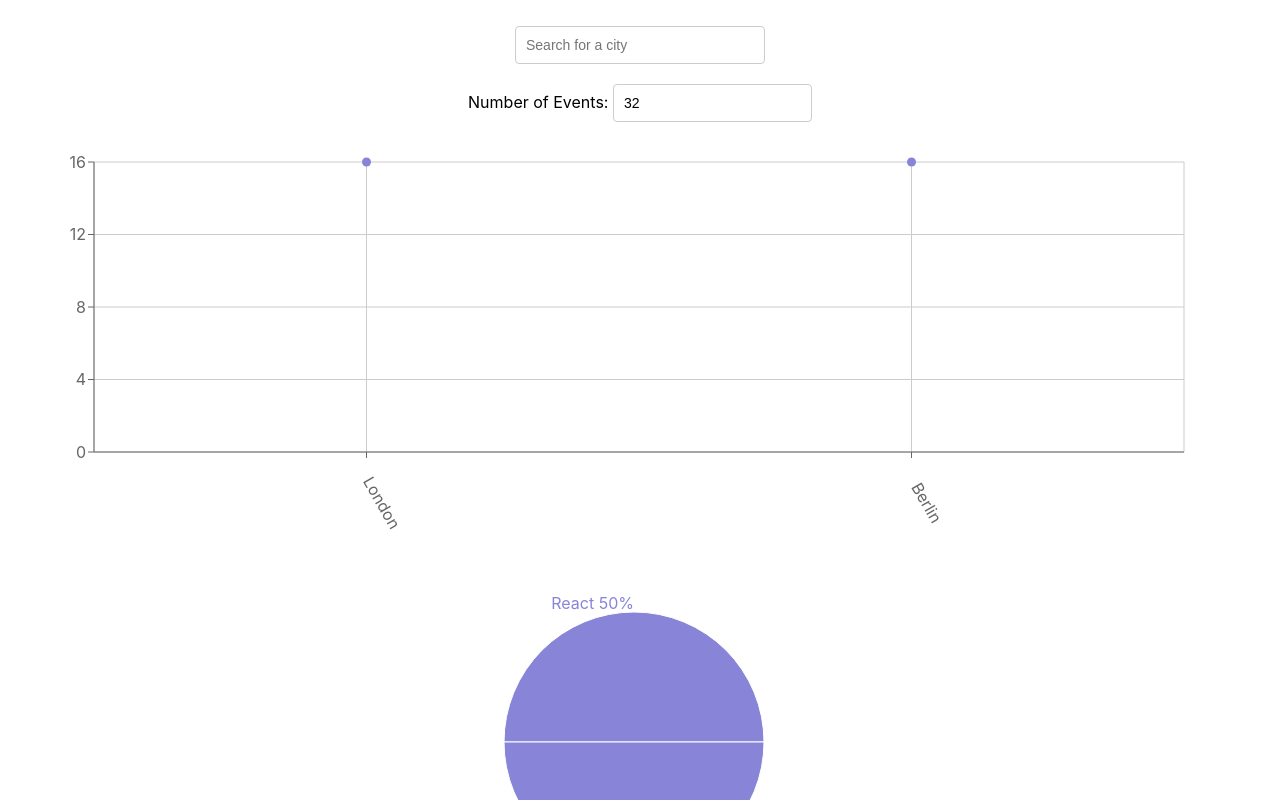
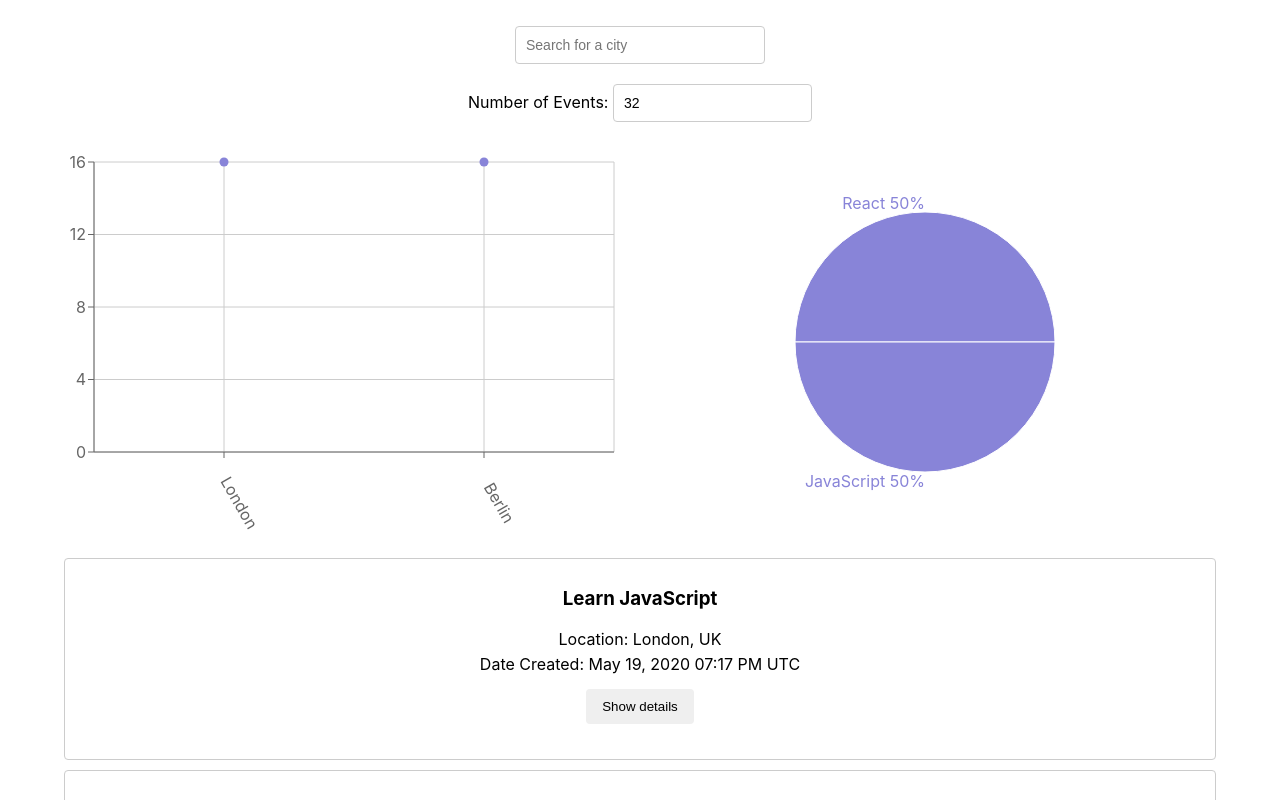
Before and after one commit to monicaalyssa/meet, a React (Create React App) app: page / in a window 1280 px wide. Shown: the top 800 px of the page. Built offline with nearby package versions, Linux system fonts and the light colour scheme; what atatus-spa would draw is missing.

Commit message:
Update CSS to display charts in a grid layout

```diff
--- a/src/App.css
+++ b/src/App.css
@@ -96,3 +96,14 @@
   width: 250px;
   z-index: 1000;
 }
+
+.charts-container {
+  display: grid;
+  grid-template-columns: 1fr 1fr;
+}
+
+@media (max-width: 768px) {
+  .charts-container {
+    grid-template-columns: 1fr;
+  }
+}
```
